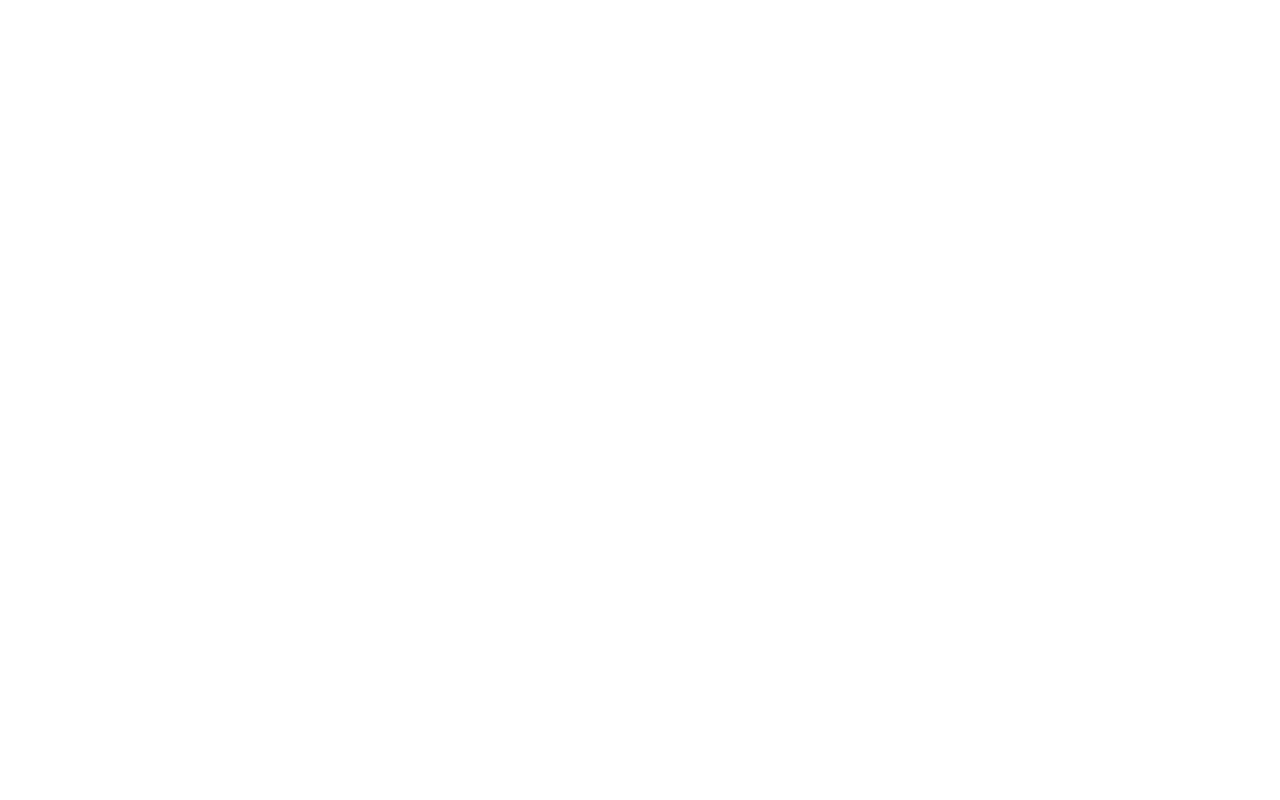
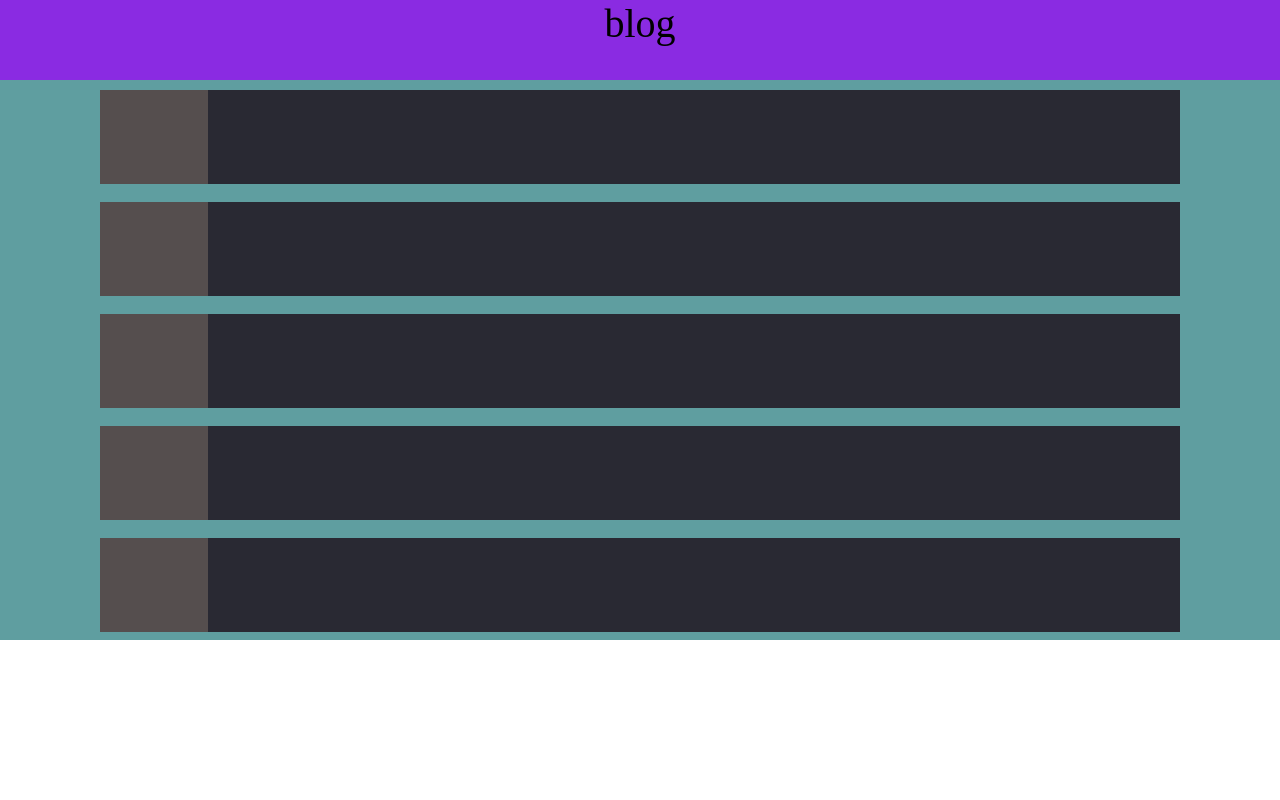
Before and after one commit to Grupo2-becerra/grupo2-Becerra, a plain HTML site: page html/blog.html in a window 1280 px wide. Drawn offline with Linux system fonts and the light colour scheme.

Commit message:
El blog ya desarrollado

```diff
--- a/css/style.css
+++ b/css/style.css
@@ -1,11 +1,11 @@
-*{
+* {
     margin: 0;
     padding: 0;
 }
 
 /* home */
 
-.container{
+.container {
     width: 100%;
     height: 100vh;
     display: grid;
@@ -26,5 +26,150 @@
 /* about */
 
 /* blog */
+.blog__contenedor {
+    width: 100%;
+    height: 100vh;
+    display: grid;
+    grid-template-rows: 10% 70% 20%;
+    grid-template-columns: 1fr;
+}
+
+.blog__contenedor__header {
+    width: 100%;
+    grid-row: 1;
+    background-color: blueviolet;
+}
+
+.blog__header__texto {
+    font-size: 40px;
+    text-align: center;
+}
+
+
+.blog__conteneder__centro {
+    grid-row: 2;
+    width: 100%;
+    background-color: rgb(233, 229, 30);
+    display: grid;
+    grid-template-rows: 1fr 1fr 1fr 1fr 1fr;
+    grid-template-columns: 1fr;
+}
+
+.blog__centro__caja1 {
+    background-color: rgb(233, 229, 30);
+    display: grid;
+    grid-template-rows: 1fr;
+    grid-template-columns: 10% 90%;
+    background-color: cadetblue;
+    padding-top: 10px;
+    padding-right: 100px;
+    padding-left: 100px;
+    padding-bottom: 8px;
+
+}
+
+.blog__caja1__izquierda{
+    columns: 1;
+    background-color: rgb(85, 78, 78);
+}
+
+.blog__caja1__derecha{
+    columns: 2;
+    background-color: rgb(41, 41, 51);
+}
+
+.blog__centro__caja2 {
+    background-color: rgb(233, 229, 30);
+    display: grid;
+    grid-template-rows: 1fr;
+    grid-template-columns: 10% 90%;
+    background-color: cadetblue;
+    padding-top: 10px;
+    padding-right: 100px;
+    padding-left: 100px;
+    padding-bottom: 8px;
+}
+
+.blog__caja2__izquierda{
+    columns: 1;
+    background-color: rgb(85, 78, 78);
+}
+
+.blog__caja2__derecha{
+    columns: 2;
+    background-color: rgb(41, 41, 51);
+}
+
+.blog__centro__caja3 {
+    background-color: rgb(233, 229, 30);
+    display: grid;
+    grid-template-rows: 1fr;
+    grid-template-columns: 10% 90%;
+    background-color: cadetblue;
+    padding-top: 10px;
+    padding-right: 100px;
+    padding-left: 100px;
+    padding-bottom: 8px;
+}
+
+.blog__caja3__izquierda{
+    columns: 1;
+    background-color: rgb(85, 78, 78);
+}
+
+.blog__caja3__derecha{
+    columns: 2;
+    background-color: rgb(41, 41, 51);
+}
+
+.blog__centro__caja4 {
+    background-color: rgb(233, 229, 30);
+    display: grid;
+    grid-template-rows: 1fr;
+    grid-template-columns: 10% 90%;
+    background-color: cadetblue;
+    padding-top: 10px;
+    padding-right: 100px;
+    padding-left: 100px;
+    padding-bottom: 8px;
+}
+
+.blog__caja4__izquierda{
+    columns: 1;
+    background-color: rgb(85, 78, 78);
+}
+
+.blog__caja4__derecha{
+    columns: 2;
+    background-color: rgb(41, 41, 51);
+}
+
+.blog__centro__caja5 {
+    background-color: rgb(233, 229, 30);
+    display: grid;
+    grid-template-rows: 1fr;
+    grid-template-columns: 10% 90%;
+    background-color: cadetblue;
+    padding-top: 10px;
+    padding-right: 100px;
+    padding-left: 100px;
+    padding-bottom: 8px;
+}
+
+.blog__caja5__izquierda{
+    columns: 1;
+    background-color: rgb(85, 78, 78);
+}
+
+.blog__caja5__derecha{
+    columns: 2;
+    background-color: rgb(41, 41, 51);
+}
+
+.blog__contenedor__footer {
+    grid-row: 3;
+    width: 100%;
+}
+
 
 /* login */
--- a/html/blog.html
+++ b/html/blog.html
@@ -0,0 +1,40 @@
+<!DOCTYPE html>
+<html lang="en">
+<head>
+    <meta charset="UTF-8">
+    <meta name="viewport" content="width=device-width, initial-scale=1.0">
+    <title>Blog</title>
+    <link rel="stylesheet" href="/css/style.css">
+<body>
+    <div class="blog__contenedor">
+
+        <div class="blog__contenedor__header">
+            <div class="blog__header__texto">blog</div>
+        </div>
+        <div class="blog__conteneder__centro">
+            <div class="blog__centro__caja1">
+                <div class="blog__caja1__izquierda"></div>
+                <div class="blog__caja1__derecha"></div>
+            </div>
+            <div class="blog__centro__caja2">
+                <div class="blog__caja2__izquierda"></div>
+                <div class="blog__caja2__derecha"></div>
+            </div>
+            <div class="blog__centro__caja3">
+                <div class="blog__caja3__izquierda"></div>
+                <div class="blog__caja3__derecha"></div>
+            </div>
+            <div class="blog__centro__caja4">
+                <div class="blog__caja4__izquierda"></div>
+                <div class="blog__caja4__derecha"></div>
+            </div>
+            <div class="blog__centro__caja5">
+                <div class="blog__caja5__izquierda"></div>
+                <div class="blog__caja5__derecha"></div>
+            </div>
+        </div>
+        <div class="blog__contenedor__footer"></div>
+    </div>
+
+</body>
+</html>
```
